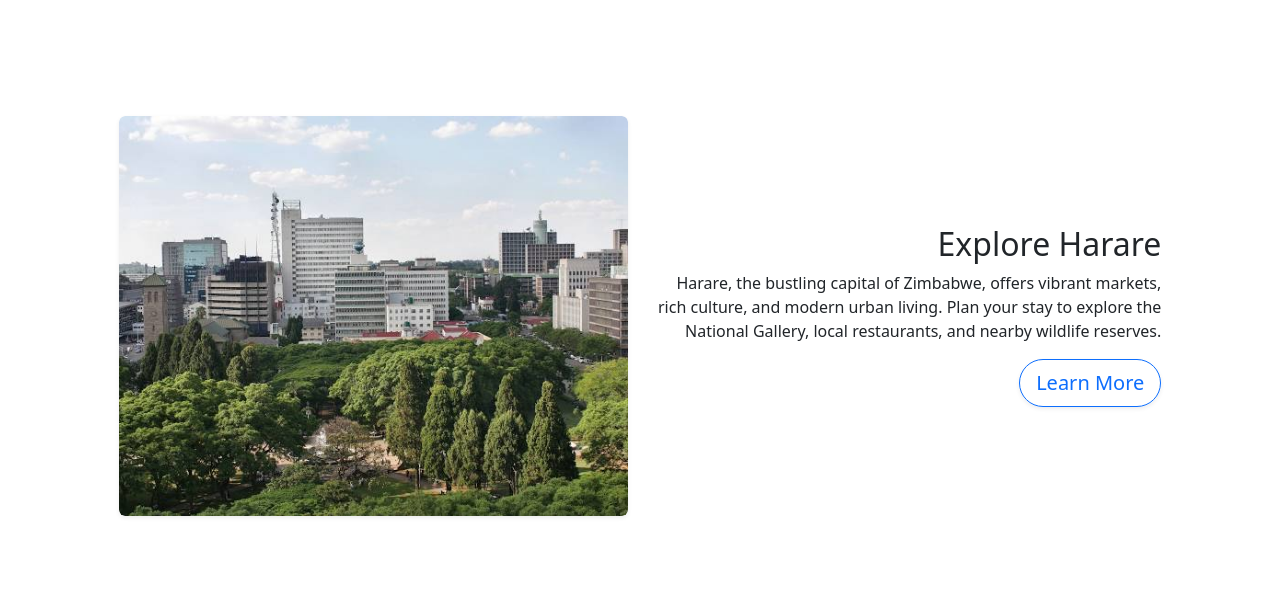
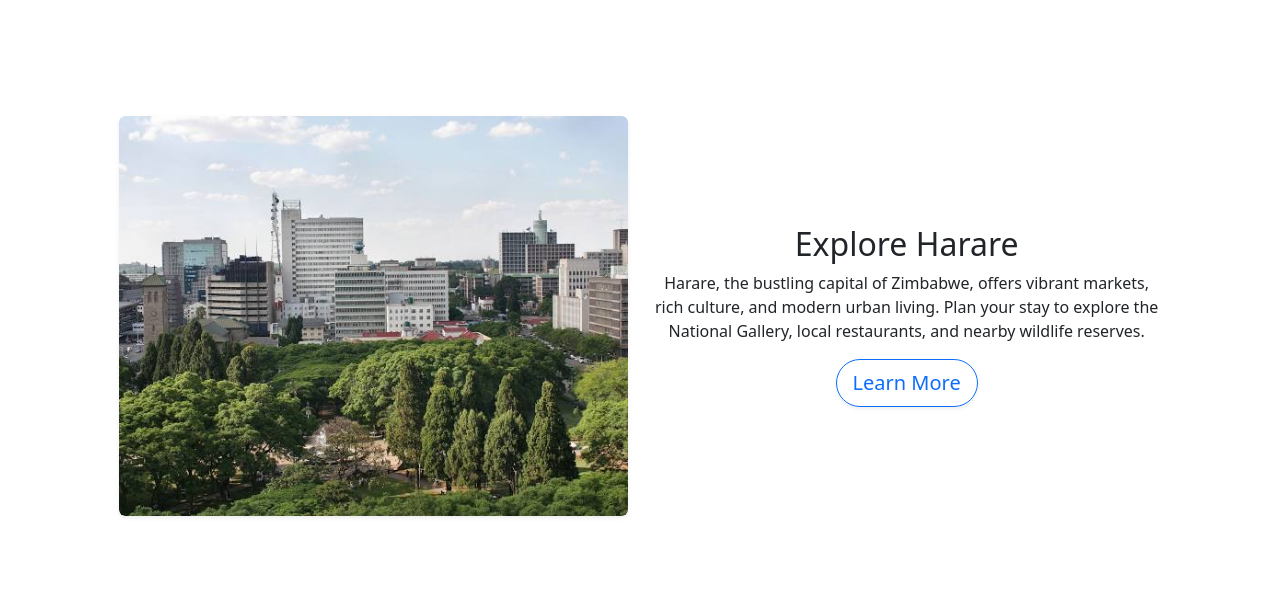
Before and after one commit to keith-codez/ZimStays, a Django app: page / in a window 1280 px wide. Shown: the part 620-1227 px from the top of the page. Run offline with Django 5.2, Linux system fonts and the light colour scheme; data comes from the database, SQL or seed files in the repository.

Commit message:
fixed text alignment

```diff
--- a/Website/templates/index.html
+++ b/Website/templates/index.html
@@ -82,7 +82,7 @@ Home Page
         </div>
       </div>
     </div>
-    <div class="col-md-6 my-3 text-end">
+    <div class="col-md-6 my-3 text-center">
       <h2>Explore Harare</h2>
       <p>Harare, the bustling capital of Zimbabwe, offers vibrant markets, rich culture, and modern urban living. Plan your stay to explore the National Gallery, local restaurants, and nearby wildlife reserves.</p>
       <a href="{% url 'location' %}?city=Harare" class="btn btn-lg btn-outline-primary shadow-sm rounded-pill">Learn More</a>
@@ -106,7 +106,7 @@ Home Page
         </div>
       </div>
     </div>
-    <div class="col-md-6 my-3 text-start">
+    <div class="col-md-6 my-3 text-center">
       <h2>Discover Victoria Falls</h2>
       <p>Known as "The Smoke That Thunders," Victoria Falls is one of the world's natural wonders. Experience breathtaking views, adventure sports, and the serene beauty of the Zambezi River.</p>
       <a href="{% url 'location' %}?city=VicFalls" class="btn btn-lg btn-outline-primary shadow-sm rounded-pill">Learn More</a>
@@ -130,7 +130,7 @@ Home Page
         </div>
       </div>
     </div>
-    <div class="col-md-6 my-3 text-end">
+    <div class="col-md-6 my-3 text-center">
       <h2>Relax in Vumba</h2>
       <p>The Vumba Mountains offer tranquil retreats, misty mornings, and breathtaking vistas. Perfect for nature lovers seeking peace, hiking trails, and wildlife sanctuaries.</p>
       <a href="{% url 'location' %}?city=Vumba" class="btn btn-lg btn-outline-primary shadow-sm rounded-pill">Learn More</a>
@@ -154,7 +154,7 @@ Home Page
         </div>
       </div>
     </div>
-    <div class="col-md-6 my-3 py-5" >
+    <div class="col-md-6 my-3 py-5 text-center" >
       <h2>Experience Kariba</h2>
       <p>Lake Kariba offers serene views, houseboat adventures, and incredible sunsets. A perfect getaway for fishing, boating, and relaxation amid nature.</p>
       <a href="{% url 'location' %}?city=Kariba" class="btn btn-lg btn-outline-primary shadow-sm rounded-pill">Learn More</a>
```
